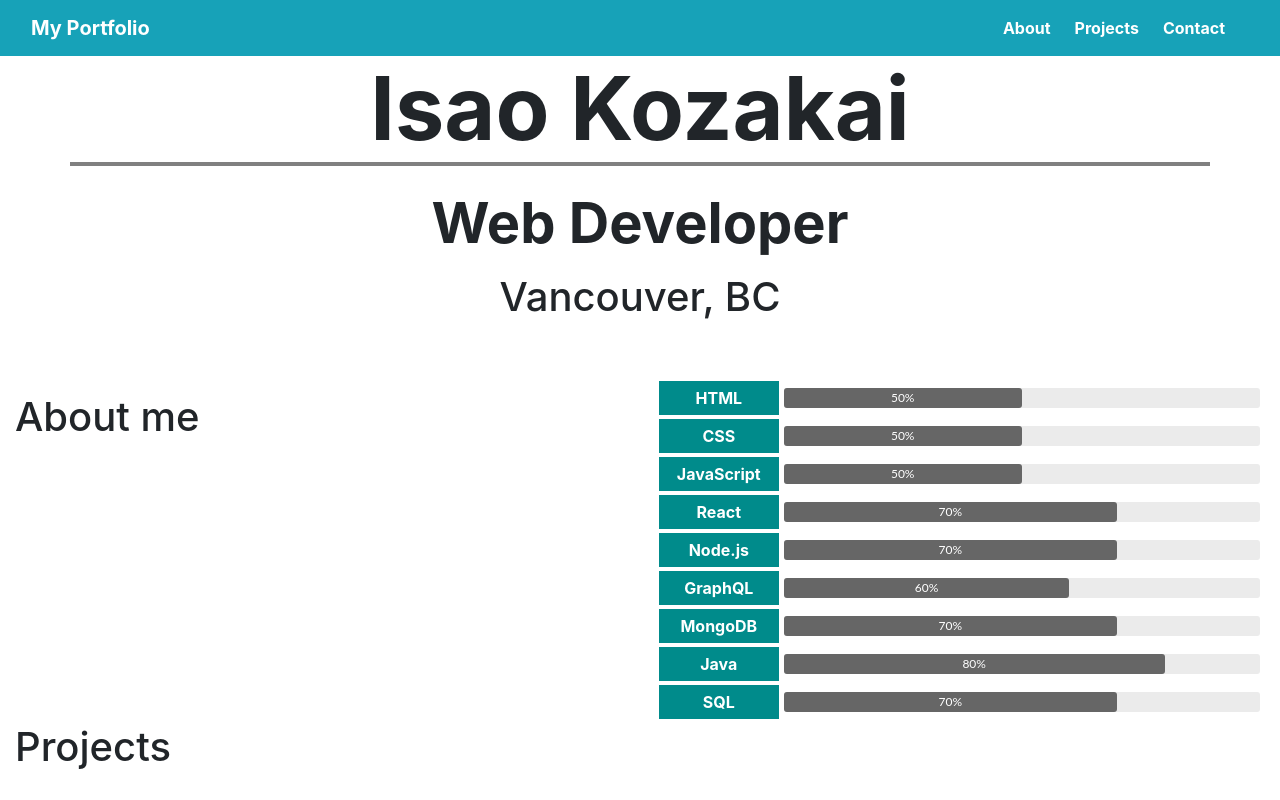
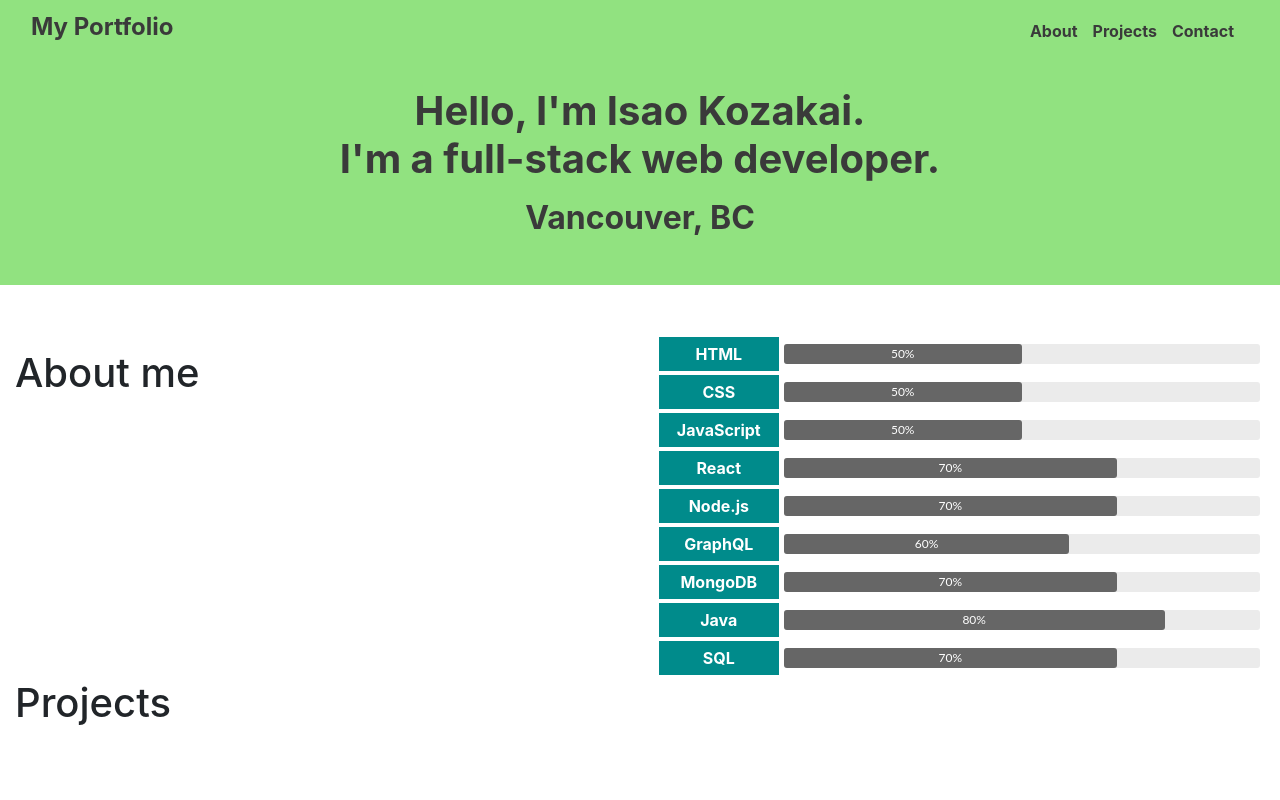
Before and after one commit to isaokozakai/my-portfolio-site_v1, a React (Create React App) app: page / in a window 1280 px wide. Shown: the top 800 px of the page. Built offline with nearby package versions, Linux system fonts and the light colour scheme.

Commit message:
Modify the background color

```diff
--- a/src/App.js
+++ b/src/App.js
@@ -11,8 +11,8 @@ const App = () => {
   return (
     <>
       <Navigation />
+      <Landing />
       <Container fluid>
-        <Landing />
         <About />
         <Projects />
         <Contact />
--- a/src/components/About.js
+++ b/src/components/About.js
@@ -3,7 +3,7 @@ import { Row, Col } from 'reactstrap';
 
 const About = () => {
   return (
-    <Row id="about">
+    <Row id="about" className="mt-5">
       <Col className="h1 mt-3" sm>About me</Col>
       <Col sm>
         <table>
--- a/src/components/Landing.js
+++ b/src/components/Landing.js
@@ -3,20 +3,18 @@ import { Container, Row, Col } from 'reactstrap'
 
 const Landing = () => {
   return (
-    <Container className="mb-5">
+    <Container className="landing pt-4 pb-5" fluid>
       <Row>
-        <Col className="landing-title display-2 font-weight-bold text-center">
-          Isao Kozakai
+        <Col>
+          <h1 className="landing-title">
+            Hello, I'm Isao Kozakai.<br/>
+            I'm a full-stack web developer.
+          </h1>
         </Col>
       </Row>
       <Row>
-        <Col className="display-4 font-weight-bold text-center mt-4">
-          Web Developer
-        </Col>
-      </Row>
-      <Row>
-        <Col className="h1 text-center mt-3">
-          Vancouver, BC
+        <Col className="text-center mt-3">
+          <h2 className="landing-title">Vancouver, BC</h2>
         </Col>
       </Row>
     </Container>
--- a/src/components/Navigation.js
+++ b/src/components/Navigation.js
@@ -16,20 +16,21 @@ const Navigation = () => {
   const toggle = () => setIsOpen(!isOpen);
 
   return (
-    <Navbar className="font-weight-bold bg-info" dark expand="sm">
-      <Container fluid>
-        <NavbarBrand className="justify-content-start" href="/">My Portfolio</NavbarBrand>
+    <Navbar className="navbar" expand="sm">
+      <Container  fluid>
+        <NavbarBrand href="/">
+          <h4 className="navbar-title">My Portfolio</h4></NavbarBrand>
         <NavbarToggler onClick={toggle} />
         <Collapse className="justify-content-end" isOpen={isOpen} navbar>
           <Nav className="ml-auto" navbar>
             <NavItem>
-              <HashLink className="text-white mr-4" to="/#about">About</HashLink>
+              <HashLink smooth to="#about"><div className="navbar-menu">About</div></HashLink>
             </NavItem>
             <NavItem>
-              <HashLink className="text-white mr-4" to="/#projects">Projects</HashLink>
+              <HashLink smooth to="#projects"><div className="navbar-menu">Projects</div></HashLink>
             </NavItem>
             <NavItem>
-              <HashLink className="text-white mr-4" to="/#contact">Contact</HashLink>
+              <HashLink smooth to="#contact"><div className="navbar-menu">Contact</div></HashLink>
             </NavItem>
           </Nav>
         </Collapse>
--- a/src/styles/App.scss
+++ b/src/styles/App.scss
@@ -1,5 +1,31 @@
+.navbar {
+  color: #3a3a3a;
+  background-color: #91e280;
+}
+
+.navbar-title {
+  color: #3a3a3a;
+  font-weight: bold;
+  justify-content: start;
+}
+
+.navbar-menu {
+  color: #3a3a3a;
+  font-weight: bold;
+  justify-content: end;
+  margin-right: 15px;
+}
+
+.landing {
+  color: #3a3a3a;
+  background-color: #91e280;
+}
+
 .landing-title {
-  border-bottom: 0.3rem solid gray;
+  margin: auto;
+  text-align: center;
+  font-weight: bold;
+  width: 50%;
 }
 
 #about {
```
